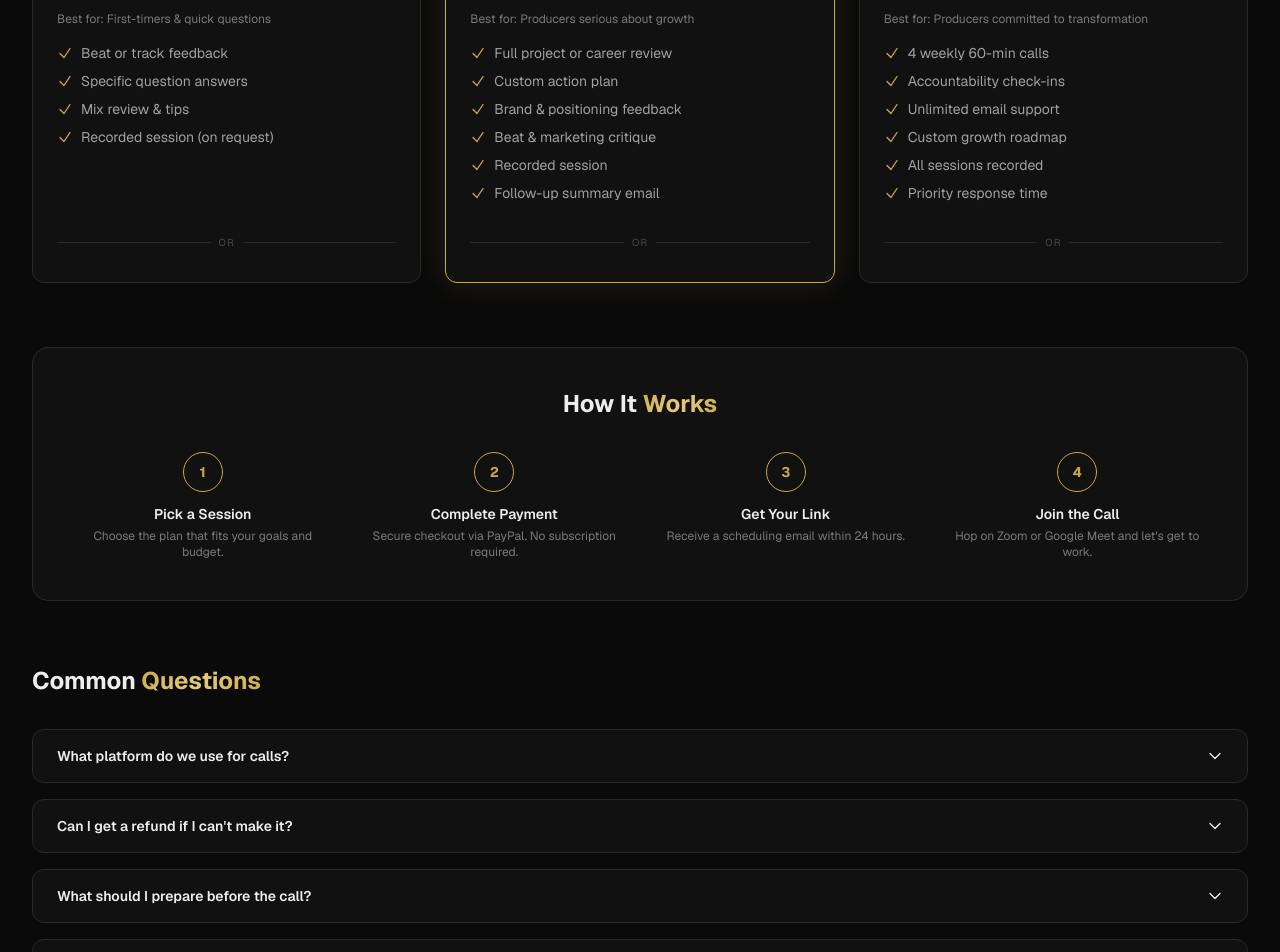
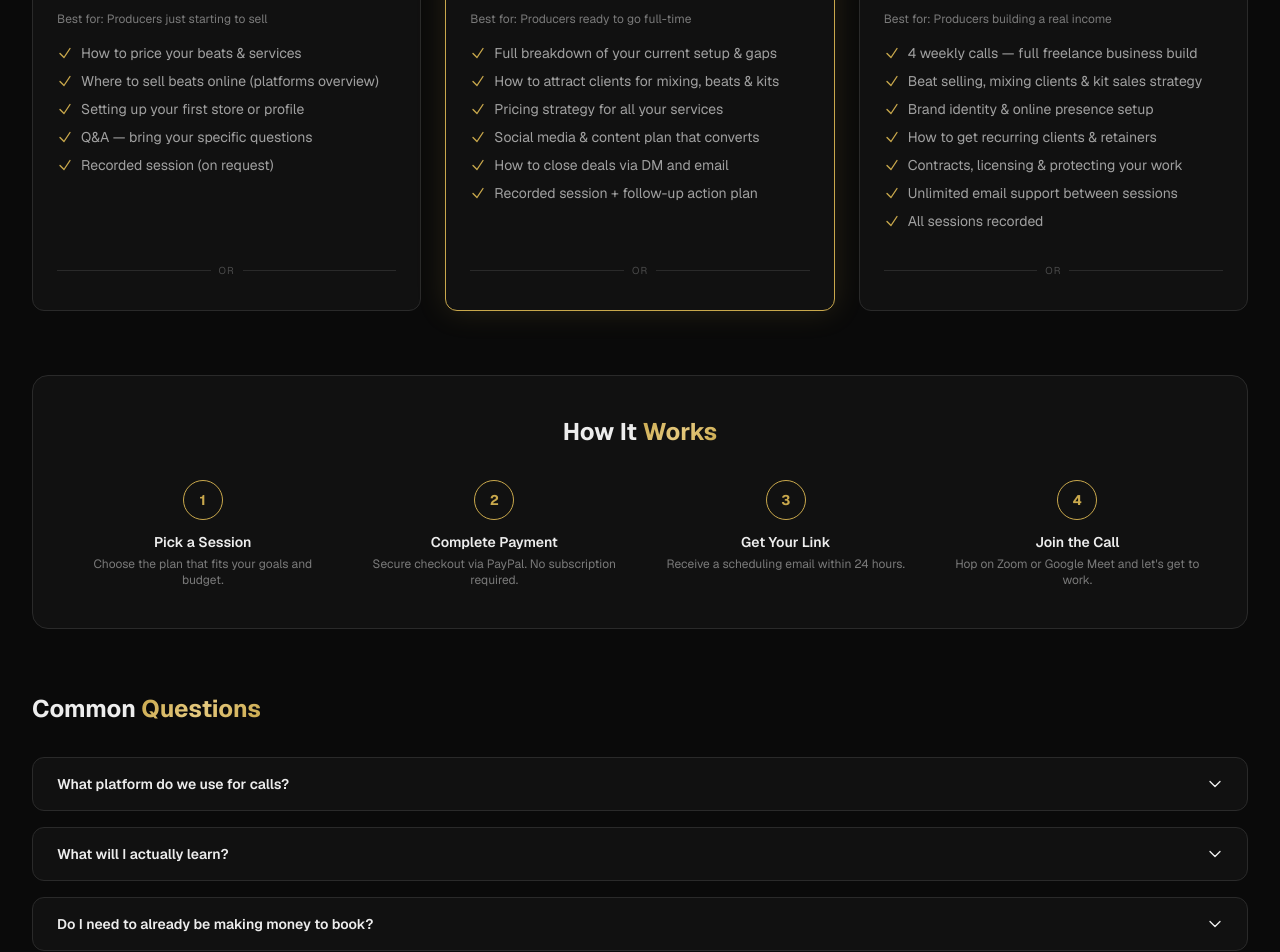
Before and after one commit to sfooxbeats-boop/loopgem, a Next.js app: page /booking in a window 1280 px wide. Shown: the part 460-1412 px from the top of the page. Built offline with nearby package versions, Linux system fonts and the light colour scheme; no server answers.

Commit message:
feat: update booking sessions to focus on selling beats & music services as a freelancer

```diff
--- a/src/app/booking/page.tsx
+++ b/src/app/booking/page.tsx
@@ -4,54 +4,56 @@ import Link from "next/link";
 
 export const metadata: Metadata = {
   title: "Book a Session — LoopGem",
-  description: "Book a private 1-on-1 video call with LoopGem for music production mentorship, beat feedback, and strategy.",
+  description: "Book a 1-on-1 video call with Sfooxbeats and learn how to sell beats and music services as a freelance music producer.",
 };
 
 const sessions = [
   {
     id: "s1",
-    name: "Quick Fire",
+    name: "Starter Session",
     duration: "30 minutes",
     price: 49.99,
     perks: [
-      "Beat or track feedback",
-      "Specific question answers",
-      "Mix review & tips",
+      "How to price your beats & services",
+      "Where to sell beats online (platforms overview)",
+      "Setting up your first store or profile",
+      "Q&A — bring your specific questions",
       "Recorded session (on request)",
     ],
-    best: "First-timers & quick questions",
+    best: "Producers just starting to sell",
     highlight: false,
   },
   {
     id: "s2",
-    name: "Deep Dive",
+    name: "Sales Strategy Call",
     duration: "60 minutes",
     price: 89.99,
     perks: [
-      "Full project or career review",
-      "Custom action plan",
-      "Brand & positioning feedback",
-      "Beat & marketing critique",
-      "Recorded session",
-      "Follow-up summary email",
+      "Full breakdown of your current setup & gaps",
+      "How to attract clients for mixing, beats & kits",
+      "Pricing strategy for all your services",
+      "Social media & content plan that converts",
+      "How to close deals via DM and email",
+      "Recorded session + follow-up action plan",
     ],
-    best: "Producers serious about growth",
+    best: "Producers ready to go full-time",
     highlight: true,
   },
   {
     id: "s3",
-    name: "Mentorship Pack",
+    name: "Freelancer Blueprint",
     duration: "4 × 60 min (monthly)",
     price: 299.99,
     perks: [
-      "4 weekly 60-min calls",
-      "Accountability check-ins",
-      "Unlimited email support",
-      "Custom growth roadmap",
+      "4 weekly calls — full freelance business build",
+      "Beat selling, mixing clients & kit sales strategy",
+      "Brand identity & online presence setup",
+      "How to get recurring clients & retainers",
+      "Contracts, licensing & protecting your work",
+      "Unlimited email support between sessions",
       "All sessions recorded",
-      "Priority response time",
     ],
-    best: "Producers committed to transformation",
+    best: "Producers building a real income",
     highlight: false,
   },
 ];
@@ -67,7 +69,7 @@ export default function Booking() {
           <span className="text-gold-gradient">Video Call</span>
         </h1>
         <p className="text-[#a0a0a0] max-w-2xl mx-auto">
-          Get direct access — real talk, real feedback, real strategy. No templates, no generic advice. Just what you specifically need.
+          Learn exactly how to sell beats, mixing services, and drum kits as a freelance music producer — straight from someone doing it. No theory, no fluff.
         </p>
       </div>
 
@@ -149,19 +151,27 @@ export default function Booking() {
           {[
             {
               q: "What platform do we use for calls?",
-              a: "Zoom or Google Meet — your choice. The link is sent after booking.",
+              a: "Zoom or Google Meet — your choice. The link is sent to your email after booking.",
+            },
+            {
+              q: "What will I actually learn?",
+              a: "How to sell beats, mixing services, and drum kits online — pricing, platforms, getting clients, social media strategy, closing deals, and protecting your work with contracts.",
+            },
+            {
+              q: "Do I need to already be making money to book?",
+              a: "No. The Starter Session is built for producers who haven't sold yet and want to know exactly where to start.",
+            },
+            {
+              q: "What should I prepare before the call?",
+              a: "Send your current setup — links to your store, socials, or any questions in advance via email so we can get straight to work.",
             },
             {
               q: "Can I get a refund if I can't make it?",
               a: "Yes. Cancel at least 24 hours before and receive a full refund or rescheduling.",
             },
             {
-              q: "What should I prepare before the call?",
-              a: "Send any tracks, links, or questions in advance via email so we can dive straight in.",
-            },
-            {
               q: "Are sessions recorded?",
-              a: "Yes — recordings are available on request for the Deep Dive and Mentorship Pack.",
+              a: "Yes — recordings are available on request for the Sales Strategy Call and Freelancer Blueprint.",
             },
           ].map((faq) => (
             <details
```
